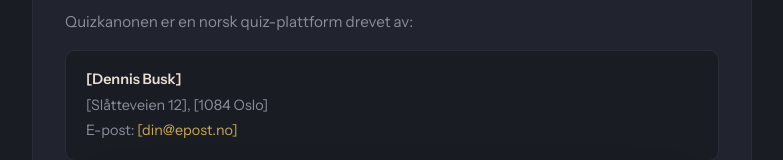
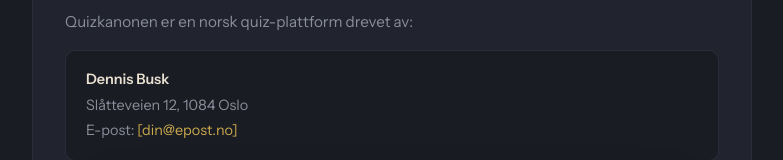
Before and after one commit to dennisbusk81-prog/quizkanonen, a Next.js app: page /vilkar in a window 1280 px wide. Shown: the part 401-561 px from the top of the page, without its empty margins (248-1031 px from the left). Built offline with nearby package versions, Linux system fonts and the light colour scheme.

Commit message:
Fjernet gitter

```diff
--- a/app/vilkar/page.tsx
+++ b/app/vilkar/page.tsx
@@ -39,9 +39,9 @@
           <Section title="1. Hvem vi er">
             <P>Quizkanonen er en norsk quiz-plattform drevet av:</P>
             <Box>
-              <strong style={{ color: '#e8e0d0' }}>[Dennis Busk]</strong><br />
-              [Slåtteveien 12], [1084 Oslo]<br />
-              E-post: <a href="mailto:[quizkanonen@gmail.com]" style={{ color: '#c9a84c' }}>[din@epost.no]</a>
+              <strong style={{ color: '#e8e0d0' }}>Dennis Busk</strong><br />
+              Slåtteveien 12, 1084 Oslo<br />
+              E-post: <a href="mailto:quizkanonen@gmail.com" style={{ color: '#c9a84c' }}>[din@epost.no]</a>
             </Box>
             <P>Tjenesten er tilgjengelig på <a href="https://quizkanonen.no" style={{ color: '#c9a84c' }}>quizkanonen.no</a>.</P>
           </Section>
@@ -123,7 +123,7 @@
           <Section title="12. Kontakt">
             <P>Spørsmål om disse vilkårene? Ta kontakt:</P>
             <Box>
-              E-post: <a href="mailto:[quizkanonen@gmail.com]" style={{ color: '#c9a84c' }}>[din@epost.no]</a><br />
+              E-post: <a href="mailto:quizkanonen@gmail.com" style={{ color: '#c9a84c' }}>[din@epost.no]</a><br />
               Vi svarer vanligvis innen 2–3 virkedager.
             </Box>
           </Section>
```
